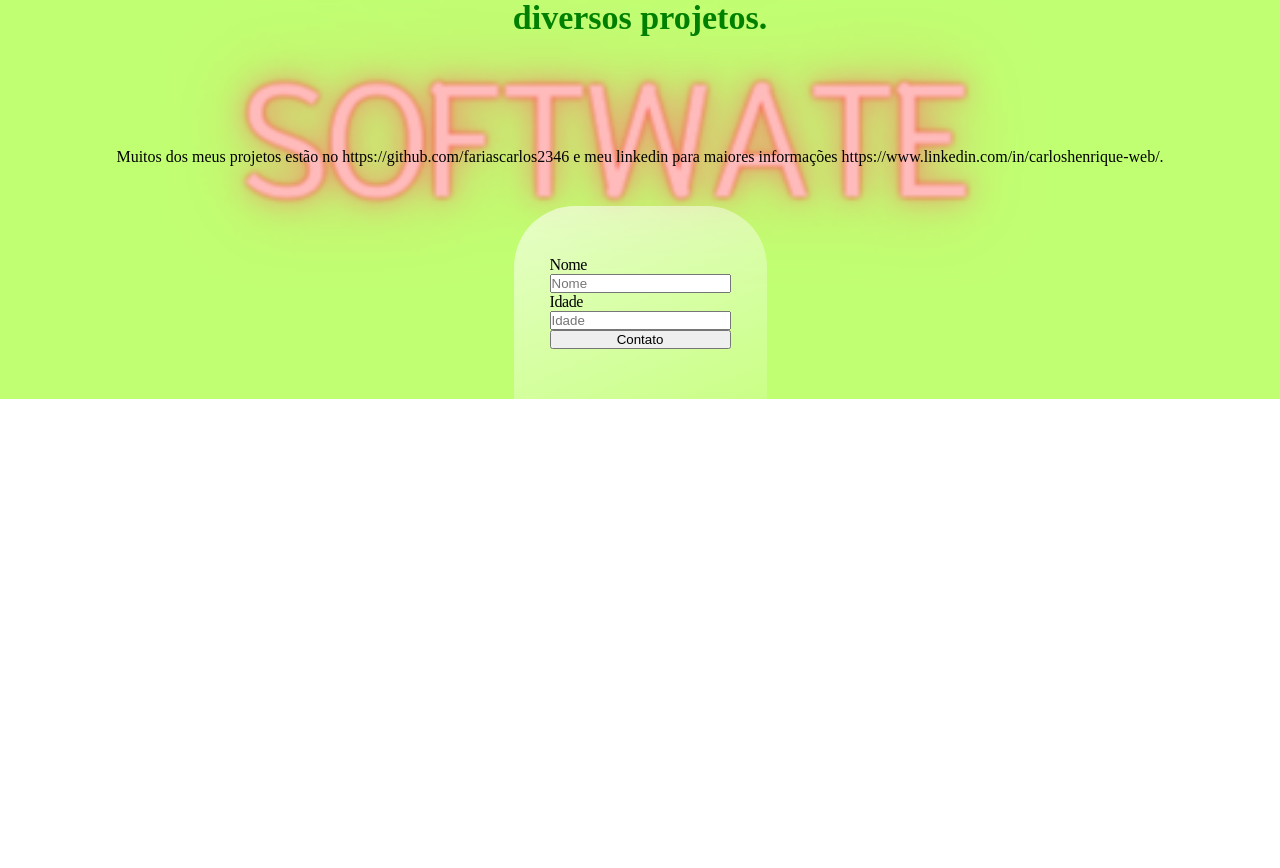
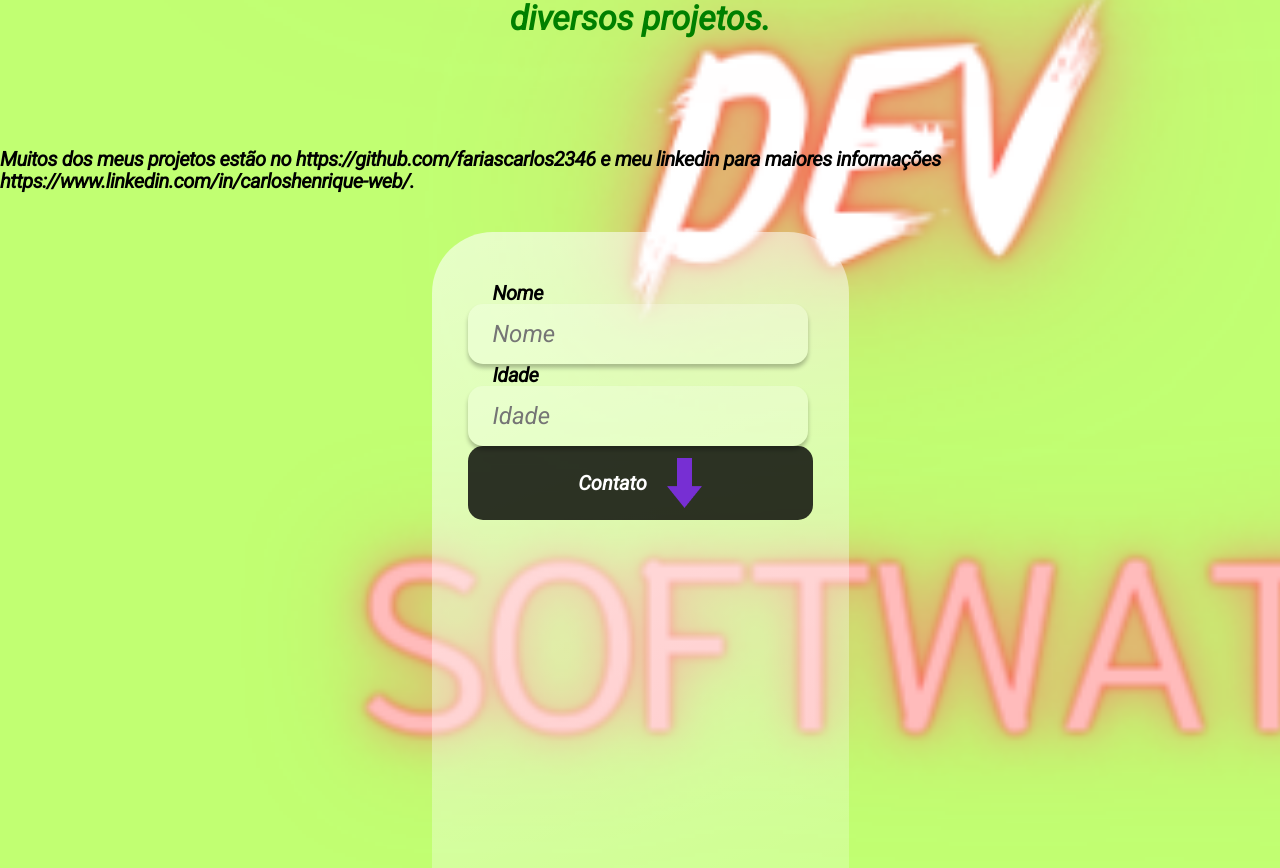
Before and after one commit to fariascarlos2346/primeiro-projeto-react, a React (Create React App) app: page / in a window 1280 px wide. Shown: the part 892-1760 px from the top of the page. Before the commit the page ends 1291 px from the top, so only its background shows below. Built offline with nearby package versions, Linux system fonts and the light colour scheme.

Commit message:
Iniciando a parte lógica da aplicação

```diff
--- a/public/index.html
+++ b/public/index.html
@@ -10,8 +10,11 @@
       content="Web site created using create-react-app"
     />
     <link rel="apple-touch-icon" href="%PUBLIC_URL%/logo192.png" />
+    <link rel="preconnect" href="https://fonts.googleapis.com">
+    <link rel="preconnect" href="https://fonts.gstatic.com" crossorigin>
+    <link href="https://fonts.googleapis.com/css2?family=Roboto:ital@1&display=swap" rel="stylesheet">
 
-    <title>React App</title>
+    <title>React Users</title>
   </head>
   <body>
     <noscript>You need to enable JavaScript to run this app.</noscript>
--- a/src/App.js
+++ b/src/App.js
@@ -1,5 +1,6 @@
 import React from 'react';
 import Logo03 from './assets/logo03.png'
+import Arrow from './assets/arrow.png'
 
 import {
    Container,
@@ -30,7 +31,7 @@ function App() {
         <InputLabel>Idade</InputLabel>
         <Input placeholder="Idade"/>
 
-        <Button>Contato</Button>
+        <Button>Contato<img alt="seta" src={Arrow} /></Button>
       </ConteinerItens>
 
     </Container>
--- a/src/globalStyle.js
+++ b/src/globalStyle.js
@@ -6,6 +6,7 @@ export default createGlobalStyle `
    margin: 0;
    padding: 0;
    box-sizing: border-box;
+   font-family: 'Roboto', sans-serif;
 }
 
 
--- a/src/styles.js
+++ b/src/styles.js
@@ -9,10 +9,12 @@ export const Container = styled.div `
    flex-direction: column;
    align-items: center;
    gap: 40px;
+
 `;
 
 export const Image = styled.img `
    margin-top: 30px;
+   border-radius: 200px;
 `;
 
 export const ConteinerItens = styled.div `
@@ -29,6 +31,7 @@ export const ConteinerItens = styled.div `
    display: flex;
 
    flex-direction: column;
+   height: 100vh;
 `;
 
 export const H1 = styled.h1 `
@@ -52,17 +55,67 @@ export const H2 = styled.h2 `
 `;
 
 export const P = styled.p `
-
+   letter-spacing: -0.408px;
+   font-style: normal;
+   font-weight: bold;
+   font-size: 20px;
+   line-height: 22px;
+   color: black;
 `;
 
 export const InputLabel = styled.p `
    letter-spacing: -0.408px;
    font-style: normal;
-   f
+   font-weight: bold;
+   font-size: 20px;
+   line-height: 22px;
+   color: black;
+   margin-left: 25px;
 `;
 
 export const Input = styled.input `
+   background: rgba(255, 255, 255, 0.25);
+   box-shadow: 0px 4px 4px rgba(0, 0, 0, 0.25);
+   border-radius: 15px;
+
+   width: 340px;
+   height: 60px;
+   padding-left: 25px;
+
+   border: none;
+   outline: none;
+
+   font-style: normal;
+   font-weight: normal;
+   font-size: 24px;
+   line-height: 20px;
+   color: #eeeeee;
+
 `;
 
 export const Button = styled.button `
+   width: 345px;
+   height: 74px;
+   background: rgba(0, 0, 0, 0.8);
+   border-radius: 15px;
+   border: none;
+
+   font-style: normal;
+   font-weight: bold;
+   font-size: 20px;
+   line-height: 28px;
+   color: #FFFFFF;
+   cursor: pointer;
+   display: flex;
+   align-items: center;
+   justify-content: center;
+   gap: 20px;
+
+   &:hover{
+      opacity: 0.8;
+   }
+
+   &:active{
+      opacity: 0.5;
+   }
 `;
```
Also changed, not shown: src/assets/arrow.png (added), src/assets/corretor.png (deleted).
